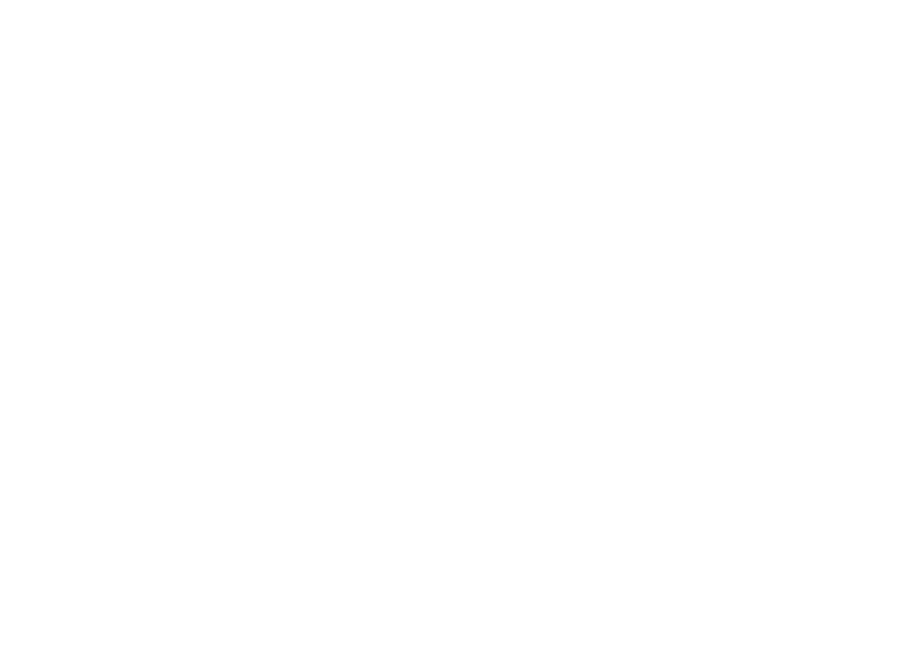
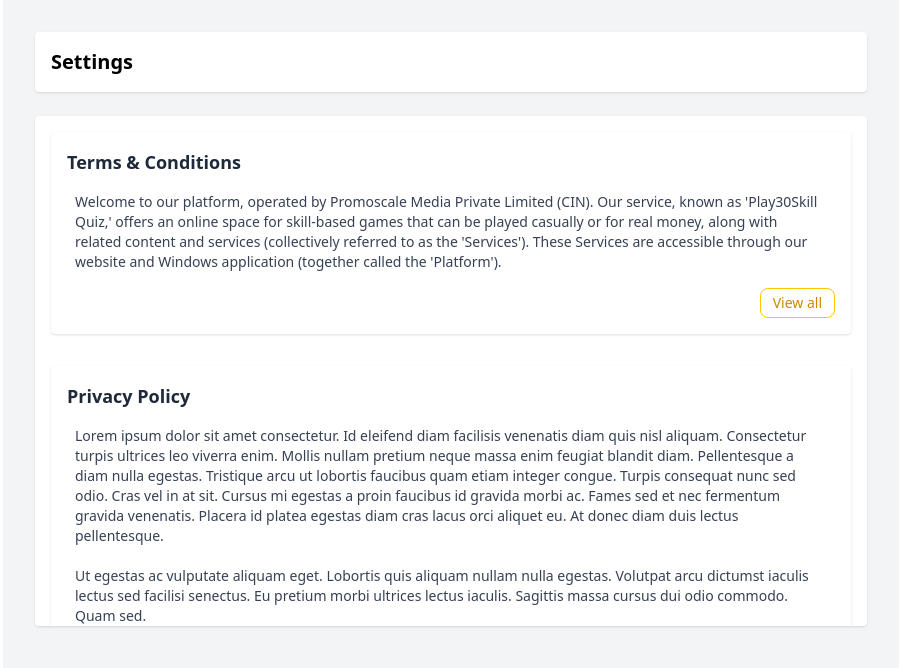
Before and after one commit to KaushalSoniii/lotteryy, a React (Vite) app: page /setting in a window 1280 px wide. Before the commit this address had no page. Shown: the top 668 px of the page, without its empty margins (189-1090 px from the left). Built offline with nearby package versions, Linux system fonts and the light colour scheme.

Commit message:
setting page

```diff
--- /dev/null
+++ b/src/pages/modules/setting/Setting.jsx
@@ -0,0 +1,80 @@
+import React from "react";
+import { useNavigate } from "react-router-dom";
+
+const settingData = [
+  {
+    title: "Terms & Conditions",
+    content:
+      "Welcome to our platform, operated by Promoscale Media Private Limited (CIN). Our service, known as 'Play30Skill Quiz,' offers an online space for skill-based games that can be played casually or for real money, along with related content and services (collectively referred to as the 'Services'). These Services are accessible through our website and Windows application (together called the 'Platform').",
+  },
+  {
+    title: "Privacy Policy",
+    content: `Lorem ipsum dolor sit amet consectetur. Id eleifend diam facilisis venenatis diam quis nisl aliquam. Consectetur turpis ultrices leo viverra enim. Mollis nullam pretium neque massa enim feugiat blandit diam. Pellentesque a diam nulla egestas. Tristique arcu ut lobortis faucibus quam etiam integer congue. Turpis consequat nunc sed odio. Cras vel in at sit. Cursus mi egestas a proin faucibus id gravida morbi ac. Fames sed et nec fermentum gravida venenatis. Placera id platea egestas diam cras lacus orci aliquet eu. At donec diam duis lectus pellentesque.
+
+Ut egestas ac vulputate aliquam eget. Lobortis quis aliquam nullam nulla egestas. Volutpat arcu dictumst iaculis lectus sed facilisi senectus. Eu pretium morbi ultrices lectus iaculis. Sagittis massa cursus dui odio commodo. Quam sed.`,
+  },
+  {
+    title: "About Us",
+    content:
+      "Lorem ipsum dolor sit amet consectetur adipisicing elit. Sint nesciunt facilis delectus suscipit laborum, dignissimos dolorem amet porro modi vitae!Lorem ipsum dolor sit amet consectetur adipisicing elit. Sint nesciunt facilis delectus suscipit laborum, dignissimos dolorem amet porro modi vitae!Lorem ipsum dolor sit amet consectetur adipisicing elit. Sint nesciunt facilis delectus suscipit laborum, dignissimos dolorem amet porro modi vitae!",
+  },
+];
+
+const SettingPage = () => {
+  const navigate = useNavigate();
+
+  return (
+    <div className="max-w-4xl mx-auto min-h-screen bg-gray-100 p-4 sm:p-6 lg:p-8 space-y-6">
+      {/* Hide scrollbar */}
+      <style>
+        {`
+          .no-scrollbar::-webkit-scrollbar {
+            display: none;
+          }
+          .no-scrollbar {
+            -ms-overflow-style: none;
+            scrollbar-width: none;
+          }
+        `}
+      </style>
+
+      {/* Header */}
+      <div className="bg-white rounded shadow p-4 text-xl font-semibold">
+        Settings
+      </div>
+
+      {/* Scrollable Inner content*/}
+      <div
+        className="bg-white rounded shadow p-4 space-y-8 overflow-y-auto no-scrollbar"
+        style={{ maxHeight: "510px" }}
+      >
+        {settingData.map((item, idx) => (
+          <div key={idx} className="bg-white rounded shadow p-4 space-y-2">
+            <div className="flex justify-between items-start">
+              <h2 className="text-lg font-semibold text-gray-800">
+                {item.title}
+              </h2>
+            </div>
+            <p className="p-2 text-sm text-gray-700  whitespace-pre-wrap">
+              {item.content}
+            </p>
+            <div className="flex justify-end">
+              <button
+                onClick={() =>
+                  navigate(
+                    `/setting/${item.title.toLowerCase().replace(/\s+/g, "-")}`
+                  )
+                }
+                className="text-sm border border-yellow-400 text-yellow-600 px-3 py-1 rounded-lg hover:bg-yellow-100"
+              >
+                View all
+              </button>
+            </div>
+          </div>
+        ))}
+      </div>
+    </div>
+  );
+};
+
+export default SettingPage;
--- /dev/null
+++ b/src/pages/modules/setting/SettingDetailPage.jsx
@@ -0,0 +1,54 @@
+import React from "react";
+import { useNavigate, useParams } from "react-router-dom";
+import { ArrowLeft, Pencil } from "lucide-react";
+
+const settingsData = {
+  "terms-&-conditions": {
+    title: "Terms & Conditions",
+    content:  "Welcome to our platform, operated by Promoscale Media Private Limited (CIN). Our service, known as 'Play30Skill Quiz,' offers an online space for skill-based games that can be played casually or for real money, along with related content and services (collectively referred to as the 'Services'). These Services are accessible through our website and Windows application (together called the 'Platform')."
+  },
+  "privacy-policy": {
+    title: "Privacy Policy",
+    content: `Lorem ipsum dolor sit amet consectetur. Id eleifend diam facilisis venenatis diam quis nisl aliquam. Consectetur turpis ultrices leo viverra enim. Mollis nullam pretium neque massa enim feugiat blandit diam. Pellentesque a diam nulla egestas. Tristique arcu ut lobortis faucibus quam etiam integer congue. Turpis consequat nunc sed odio. Cras vel in at sit. Cursus mi egestas a proin faucibus id gravida morbi ac. Fames sed et nec fermentum gravida venenatis. Placera id platea egestas diam cras lacus orci aliquet eu. At donec diam duis lectus pellentesque.
+
+Ut egestas ac vulputate aliquam eget. Lobortis quis aliquam nullam nulla egestas. Volutpat arcu dictumst iaculis lectus sed facilisi senectus. Eu pretium morbi ultrices lectus iaculis. Sagittis massa cursus dui odio commodo. Quam sed.Lorem ipsum dolor sit amet consectetur adipisicing elit. Sint nesciunt facilis delectus suscipit laborum, dignissimos dolorem amet porro modi vitae!Lorem ipsum dolor sit amet consectetur adipisicing elit. Sint nesciunt facilis delectus suscipit laborum, dignissimos dolorem amet porro modi vitae!Lorem ipsum dolor sit amet consectetur adipisicing elit. Sint nesciunt facilis delectus suscipit laborum, dignissimos dolorem amet porro modi vitae!Lorem ipsum dolor sit amet consectetur adipisicing elit. Sint nesciunt facilis delectus suscipit laborum, dignissimos dolorem amet porro modi vitae!`
+  },
+  "about-us": {
+    title: "About Us",
+    content: `Lorem ipsum dolor sit amet consectetur adipisicing elit. Sint nesciunt facilis delectus suscipit laborum, dignissimos dolorem amet porro modi vitae!Lorem ipsum dolor sit amet consectetur adipisicing elit. Sint nesciunt facilis delectus suscipit laborum, dignissimos dolorem amet porro modi vitae!Lorem ipsum dolor sit amet consectetur adipisicing elit. Sint nesciunt facilis delectus suscipit laborum, dignissimos dolorem amet porro modi vitae!Lorem ipsum dolor sit amet consectetur adipisicing elit. Sint nesciunt facilis delectus suscipit laborum, dignissimos dolorem amet porro modi vitae!Lorem ipsum dolor sit amet consectetur adipisicing elit. Sint nesciunt facilis delectus suscipit laborum, dignissimos dolorem amet porro modi vitae!`
+  }
+};
+
+const SettingDetailPage = () => {
+  const { section } = useParams();
+  const navigate = useNavigate();
+  const setting = settingsData[section];
+
+  return (
+    <div className="max-w-4xl mx-auto p-4 sm:p-6 lg:p-8 min-h-screen bg-gray-100 space-y-6">
+      <div className="bg-white rounded shadow p-4 flex justify-between items-center">
+        <button
+          onClick={() => navigate(-1)}
+          className="flex items-center text-sm gap-2"
+        >
+          <ArrowLeft size={22} /> <h1 className="text-lg font-semibold">Settings</h1>
+        </button>
+         <button className="flex items-center gap-2 bg-yellow-400 hover:bg-yellow-500 text-white font-semibold px-4 py-1.5 rounded shadow">
+          <Pencil size={16} />
+          Edit
+        </button>
+      </div>
+
+      <div className="bg-white p-4 rounded shadow space-y-4">
+       <div className="bg-white p-4 rounded shadow space-y-4">
+        <h2 className="text-sm sm:text-lg font-semibold text-gray-800">{setting?.title}</h2>
+         <div className="text-sm sm:text-base p-4 text-gray-700 whitespace-pre-wrap">
+          {setting?.content}
+        </div>
+       </div>
+      </div>
+    </div>
+  );
+};
+
+export default SettingDetailPage;
--- a/src/routes/PublicRoute.jsx
+++ b/src/routes/PublicRoute.jsx
@@ -6,45 +6,31 @@
 import Dashboard from "../pages/modules/dashboard/Dashboard.jsx";
 import AddBalance from "../pages/modules/addbalance/Addbalance.jsx";
 import Distributor from "../pages/modules/distributor/Distributor.jsx";
+import Setting from "../pages/modules/setting/Setting.jsx";
+import SettingDetailPage from "../pages/modules/setting/SettingDetailPage.jsx";
 
 const PublicRoute = () => {
   const [activeTab, setActiveTab] = useState("/");
 
   return (
     <Routes>
+      <Route path="/" element={<Login />} />
+      {/* User Management  */}
       <Route
-        path="/"
+        path="/example"
         element={
-          <Login />
+          <Layout activeTab={activeTab} setActiveTab={setActiveTab}>
+            {/* <UserManagementPanel /> */}
+          </Layout>
         }
       />
-        {/* User Management  */}
-        <Route
-          path="/example"
-          element={
-            <Layout
-              activeTab={activeTab}
-              setActiveTab={setActiveTab}
-            >
-              {/* <UserManagementPanel /> */}
-            </Layout>
-          }
-        />
-        <Route
-          path="/dashboard"
-          element={<Dashboard/>}
-        />
-        <Route
-          path="/addbalance"
-          element={<AddBalance/>}
-        />
-        <Route
-          path="/distributor"
-          element={<Distributor/>}
-        />
-
+      <Route path="/dashboard" element={<Dashboard />} />
+      <Route path="/addbalance" element={<AddBalance />} />
+      <Route path="/distributor" element={<Distributor />} />
+      <Route path="/setting" element={<Setting />} />
+      <Route path="/setting/:section" element={<SettingDetailPage />} />
     </Routes>
-  )
+  );
 };
 
 export default PublicRoute;
```
